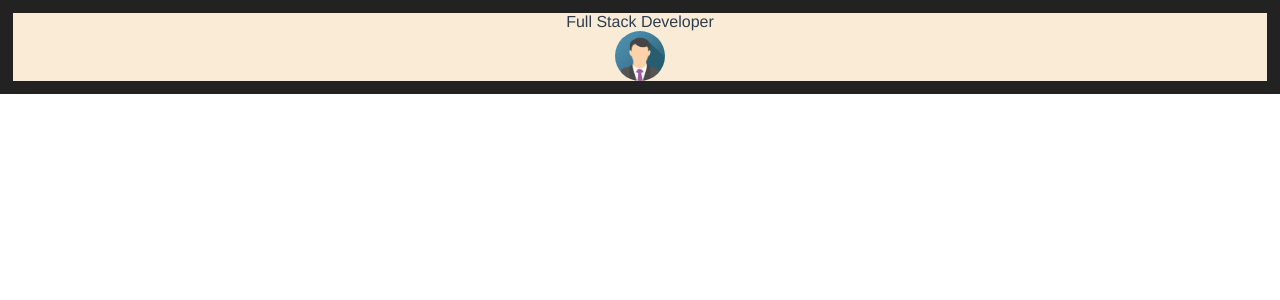
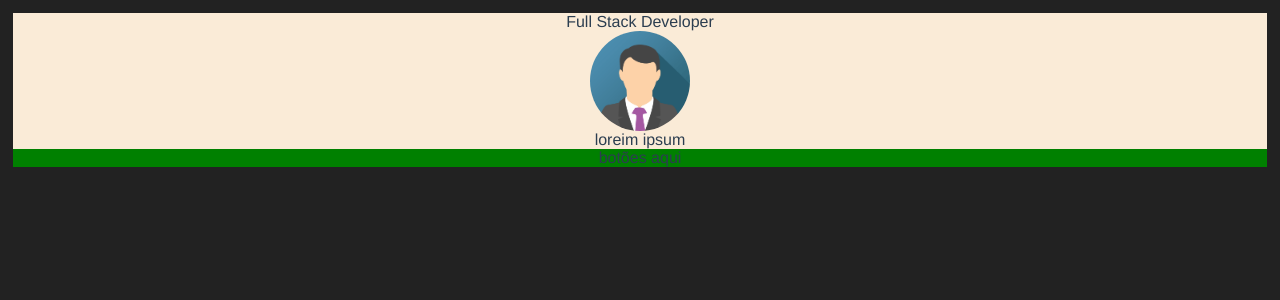
Before and after one commit to RodrigoBaltazar/site-pessoal, a Vue app in the folder app/: page / in a window 1280 px wide. Shown: the top 300 px of the page. Built offline with nearby package versions, Linux system fonts and the light colour scheme.

Commit message:
estrutura praticamente finalizada

```diff
--- a/app/src/components/BaltazarBackworld.vue
+++ b/app/src/components/BaltazarBackworld.vue
@@ -5,8 +5,9 @@
       <div class="avatar">
         <img src="../assets/img_avatar.png" alt="Avatar" class="avatar">
       </div>
-      <div class="card">
-
+      loreim ipsum
+      <div class="buttons">
+        botões aqui
       </div>
     </div>
  </div>
@@ -32,8 +33,7 @@ body {
 
 #background {
     background-color: #222;
-    /* min-width: 100%;
-    min-height: 100%; */
+    height: 900px;
     padding: 1%;
   }
 
@@ -42,10 +42,18 @@ body {
 
 }
 
+.buttons {
+  background-color: green;
+}
+
 .avatar {
-  vertical-align: middle;
+  /* vertical-align: middle;
   height: 50px;
+  border-radius: 50%; */
+  height: 100px;
+  width: 100px;
   border-radius: 50%;
+  margin: 0 auto;
 }
 h3 {
   /* margin: 40px 0 0; */
```
